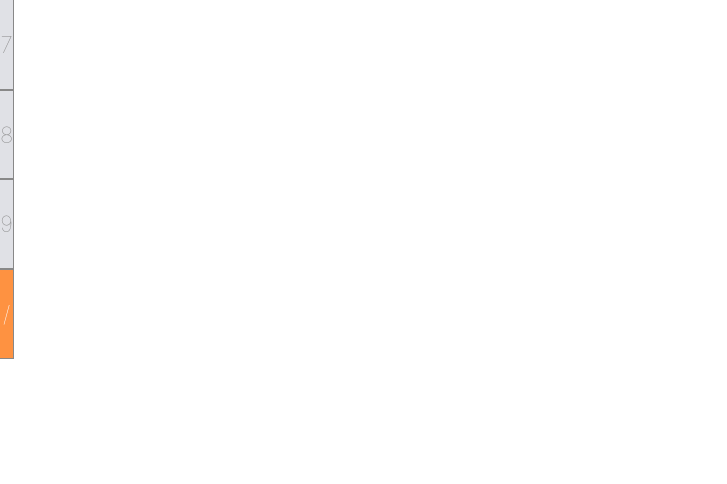
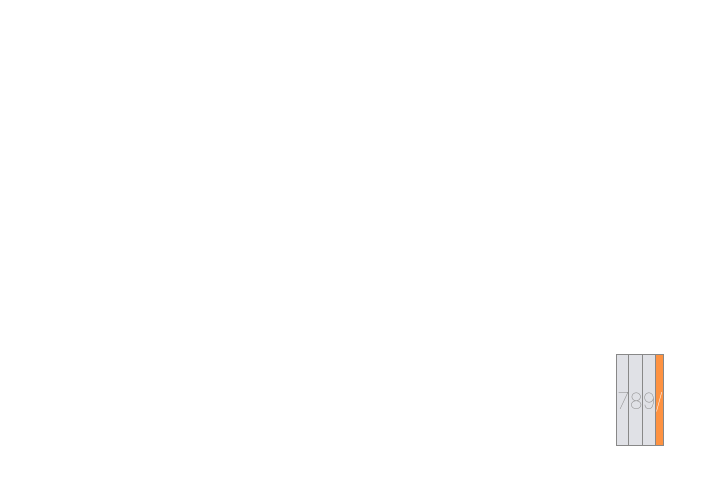
Before and after one commit to nbroeder/Calculator, a React (Create React App) app in the folder calculator/: page / in a window 1280 px wide. Shown: the top 484 px of the page, without its empty margins (0-727 px from the left). Built offline with nearby package versions, Linux system fonts and the light colour scheme.

Commit message:
Formatted the calculator tp make the buttons appear in a row

```diff
--- a/calculator/src/App.css
+++ b/calculator/src/App.css
@@ -1,3 +1,18 @@
 .App {
   display: flex;
+  justify-content: center;
+  align-items: center;
+  height: 100vh;
+  width: 100%;
+
 }
+
+.calc-wrapper{
+width: 400px;
+height: 600px;
+}
+
+.row{
+  display: flex;
+  width: 100%;
+}
```
